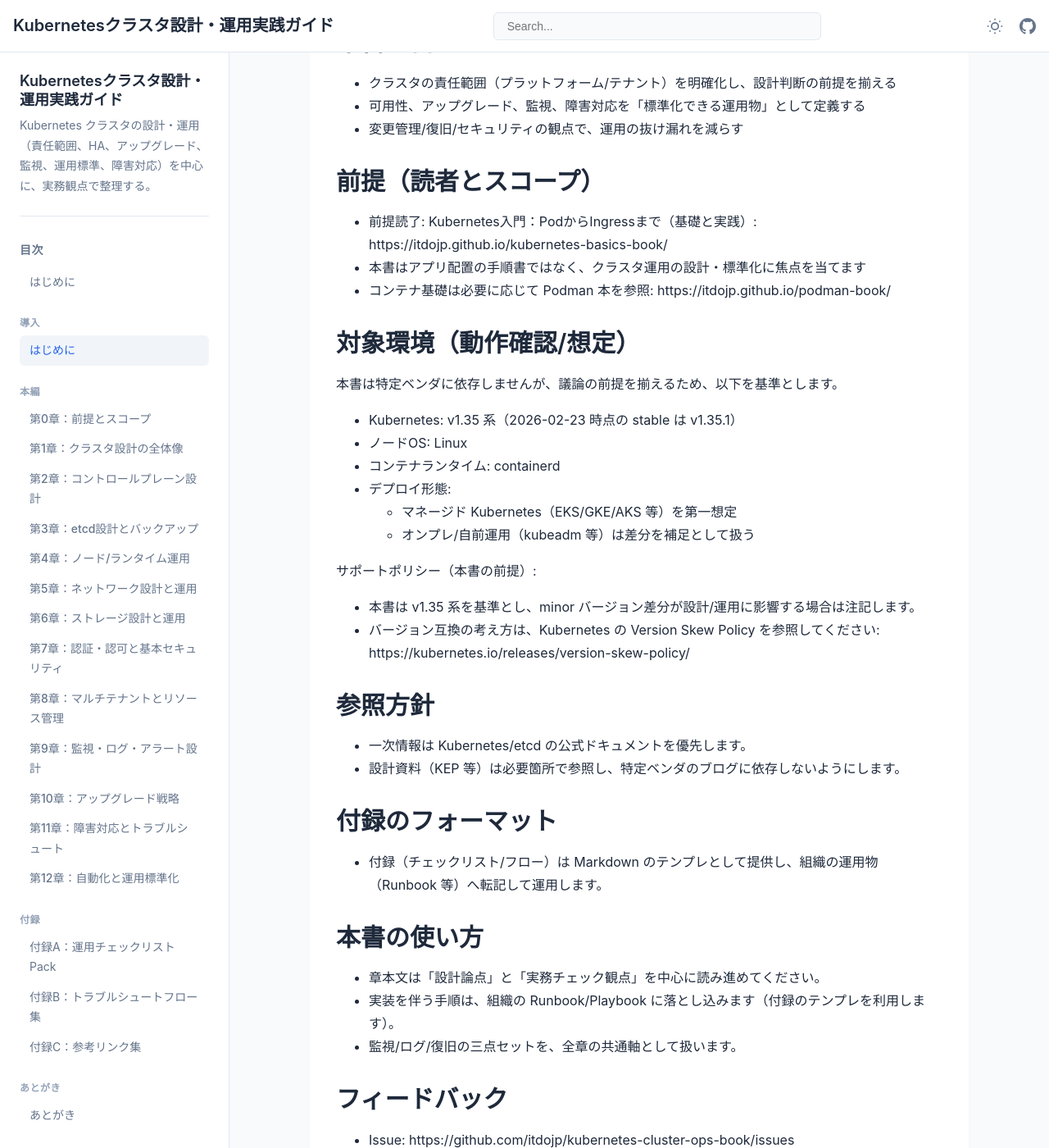
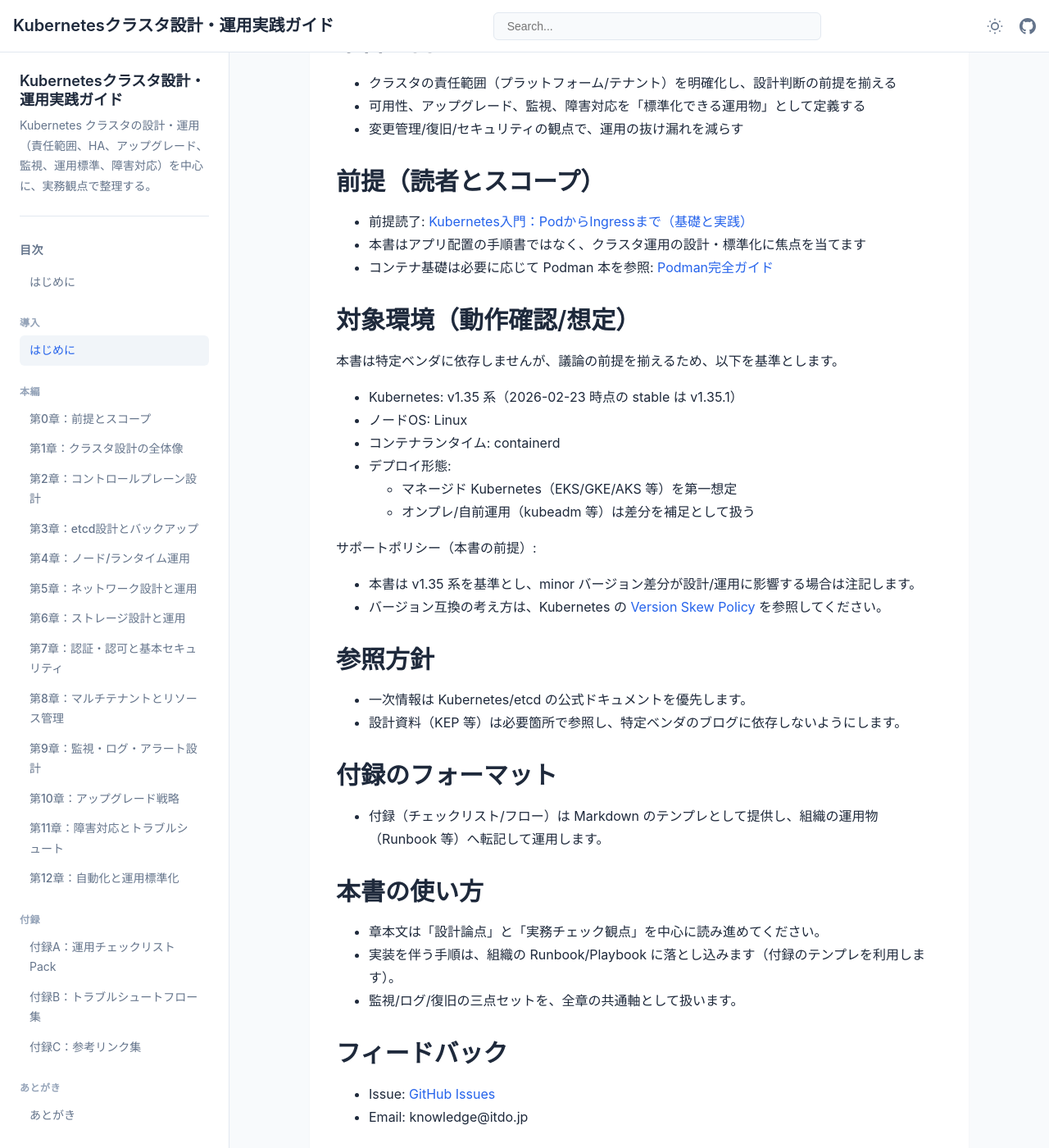
Before and after one commit to itdojp/kubernetes-cluster-ops-book, a Jekyll site: the page built from docs/introduction/index.md, in a window 1280 px wide and 1400 px high, scrolled down 276 px. Shown: the whole window at 82% size. Built offline with Jekyll 4.4.1, drawn with Linux system fonts in a browser that asks for light colours.

Commit message:
docs: 前提/参照リンクをMarkdown化

```diff
--- a/docs/introduction/index.md
+++ b/docs/introduction/index.md
@@ -13,9 +13,9 @@ title: "はじめに"
 - 変更管理/復旧/セキュリティの観点で、運用の抜け漏れを減らす
 
 ## 前提（読者とスコープ）
-- 前提読了: Kubernetes入門：PodからIngressまで（基礎と実践）: https://itdojp.github.io/kubernetes-basics-book/
+- 前提読了: [Kubernetes入門：PodからIngressまで（基礎と実践）](https://itdojp.github.io/kubernetes-basics-book/)
 - 本書はアプリ配置の手順書ではなく、クラスタ運用の設計・標準化に焦点を当てます
-- コンテナ基礎は必要に応じて Podman 本を参照: https://itdojp.github.io/podman-book/
+- コンテナ基礎は必要に応じて Podman 本を参照: [Podman完全ガイド](https://itdojp.github.io/podman-book/)
 
 ## 対象環境（動作確認/想定）
 本書は特定ベンダに依存しませんが、議論の前提を揃えるため、以下を基準とします。
@@ -29,7 +29,7 @@ title: "はじめに"
 
 サポートポリシー（本書の前提）:
 - 本書は v1.35 系を基準とし、minor バージョン差分が設計/運用に影響する場合は注記します。
-- バージョン互換の考え方は、Kubernetes の Version Skew Policy を参照してください: https://kubernetes.io/releases/version-skew-policy/
+- バージョン互換の考え方は、Kubernetes の [Version Skew Policy](https://kubernetes.io/releases/version-skew-policy/) を参照してください。
 
 ## 参照方針
 - 一次情報は Kubernetes/etcd の公式ドキュメントを優先します。
```
Also changed, not shown: other parts of docs/introduction/index.md (+1 -1 lines), docs/afterword/index.md (+2 -2 lines), docs/appendices/appendix-c/index.md (+1 -1 lines), docs/chapters/chapter00/index.md (+1 -1 lines), docs/index.md (+2 -2 lines).
